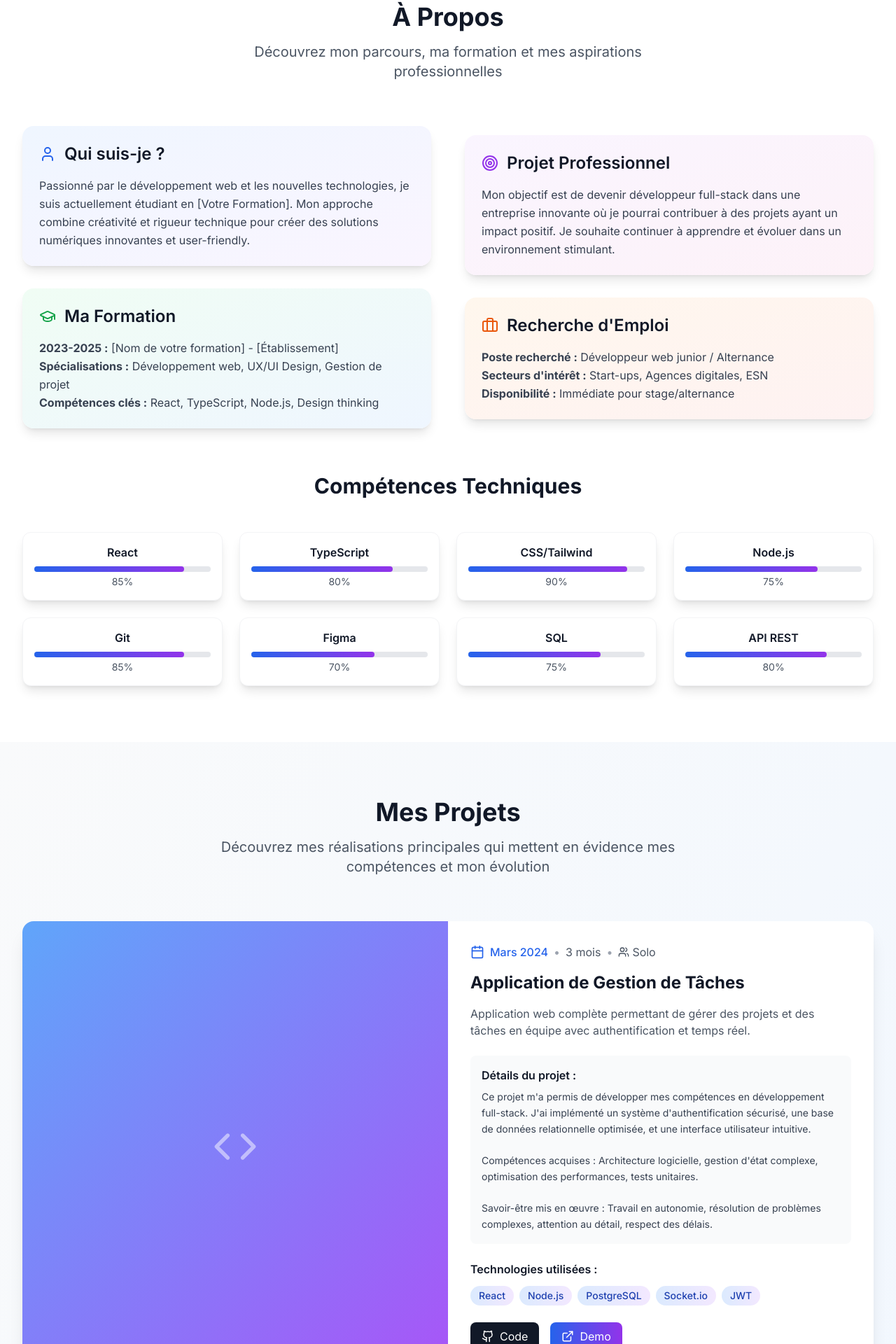
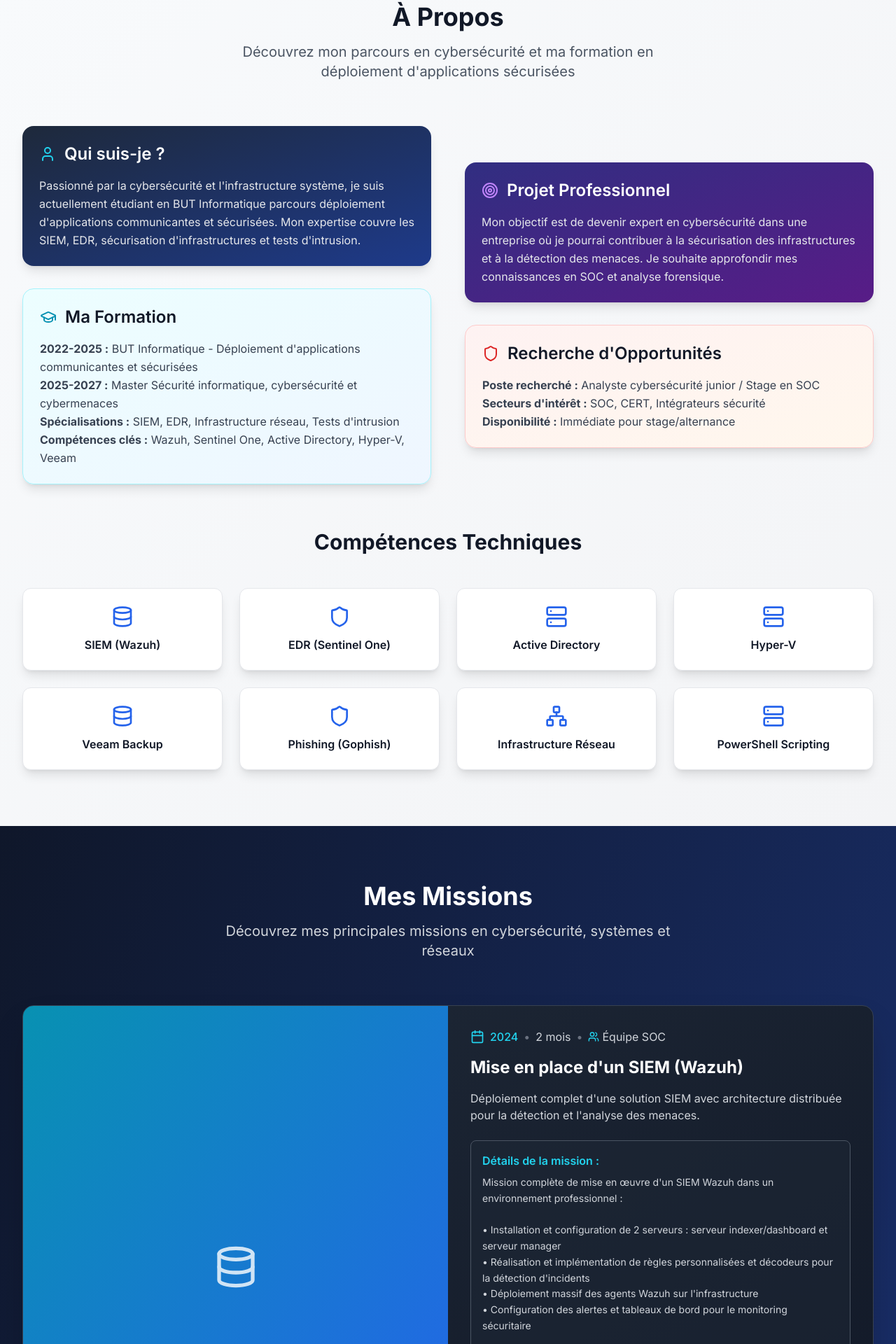
Before and after one commit to TheoBUT/POrtfolio, a React (Vite) app: page / in a window 1280 px wide. Shown: the part 876-2796 px from the top of the page at 70% size. Built offline with nearby package versions, Linux system fonts and the light colour scheme.

Commit message:
Refactor: Update portfolio content and design
Update the portfolio to focus on cybersecurity and network-related missions. Remove the "Mes Coordonnées" section and skill bars.

```diff
--- a/src/components/About.tsx
+++ b/src/components/About.tsx
@@ -1,95 +1,90 @@
 
-import { GraduationCap, Target, User, Briefcase } from "lucide-react";
+import { GraduationCap, Target, User, Shield, Server, Network, Database } from "lucide-react";
 
 export const About = () => {
   return (
-    <section id="a-propos" className="py-20 bg-white">
+    <section id="a-propos" className="py-20 bg-gradient-to-br from-slate-50 to-gray-100">
       <div className="max-w-7xl mx-auto px-4 sm:px-6 lg:px-8">
         <div className="text-center mb-16">
           <h2 className="text-4xl font-bold text-gray-900 mb-4">À Propos</h2>
           <p className="text-xl text-gray-600 max-w-2xl mx-auto">
-            Découvrez mon parcours, ma formation et mes aspirations professionnelles
+            Découvrez mon parcours en cybersécurité et ma formation en déploiement d'applications sécurisées
           </p>
         </div>
 
         <div className="grid md:grid-cols-2 gap-12 items-center">
           <div className="space-y-8">
-            <div className="bg-gradient-to-br from-blue-50 to-purple-50 p-6 rounded-2xl shadow-lg">
+            <div className="bg-gradient-to-br from-slate-800 to-blue-900 p-6 rounded-2xl shadow-lg text-white">
               <div className="flex items-center mb-4">
-                <User className="text-blue-600 mr-3" size={24} />
-                <h3 className="text-2xl font-semibold text-gray-900">Qui suis-je ?</h3>
+                <User className="text-cyan-400 mr-3" size={24} />
+                <h3 className="text-2xl font-semibold">Qui suis-je ?</h3>
               </div>
-              <p className="text-gray-700 leading-relaxed">
-                Passionné par le développement web et les nouvelles technologies, je suis actuellement
-                étudiant en [Votre Formation]. Mon approche combine créativité et rigueur technique
-                pour créer des solutions numériques innovantes et user-friendly.
+              <p className="text-gray-200 leading-relaxed">
+                Passionné par la cybersécurité et l'infrastructure système, je suis actuellement
+                étudiant en BUT Informatique parcours déploiement d'applications communicantes et sécurisées.
+                Mon expertise couvre les SIEM, EDR, sécurisation d'infrastructures et tests d'intrusion.
               </p>
             </div>
 
-            <div className="bg-gradient-to-br from-green-50 to-blue-50 p-6 rounded-2xl shadow-lg">
+            <div className="bg-gradient-to-br from-cyan-50 to-blue-50 p-6 rounded-2xl shadow-lg border border-cyan-200">
               <div className="flex items-center mb-4">
-                <GraduationCap className="text-green-600 mr-3" size={24} />
+                <GraduationCap className="text-cyan-600 mr-3" size={24} />
                 <h3 className="text-2xl font-semibold text-gray-900">Ma Formation</h3>
               </div>
               <p className="text-gray-700 leading-relaxed">
-                <strong>2023-2025 :</strong> [Nom de votre formation] - [Établissement]<br />
-                <strong>Spécialisations :</strong> Développement web, UX/UI Design, Gestion de projet<br />
-                <strong>Compétences clés :</strong> React, TypeScript, Node.js, Design thinking
+                <strong>2022-2025 :</strong> BUT Informatique - Déploiement d'applications communicantes et sécurisées<br />
+                <strong>2025-2027 :</strong> Master Sécurité informatique, cybersécurité et cybermenaces<br />
+                <strong>Spécialisations :</strong> SIEM, EDR, Infrastructure réseau, Tests d'intrusion<br />
+                <strong>Compétences clés :</strong> Wazuh, Sentinel One, Active Directory, Hyper-V, Veeam
               </p>
             </div>
           </div>
 
           <div className="space-y-8">
-            <div className="bg-gradient-to-br from-purple-50 to-pink-50 p-6 rounded-2xl shadow-lg">
+            <div className="bg-gradient-to-br from-indigo-900 to-purple-900 p-6 rounded-2xl shadow-lg text-white">
               <div className="flex items-center mb-4">
-                <Target className="text-purple-600 mr-3" size={24} />
-                <h3 className="text-2xl font-semibold text-gray-900">Projet Professionnel</h3>
+                <Target className="text-purple-400 mr-3" size={24} />
+                <h3 className="text-2xl font-semibold">Projet Professionnel</h3>
               </div>
-              <p className="text-gray-700 leading-relaxed">
-                Mon objectif est de devenir développeur full-stack dans une entreprise innovante
-                où je pourrai contribuer à des projets ayant un impact positif. Je souhaite
-                continuer à apprendre et évoluer dans un environnement stimulant.
+              <p className="text-gray-200 leading-relaxed">
+                Mon objectif est de devenir expert en cybersécurité dans une entreprise où je pourrai
+                contribuer à la sécurisation des infrastructures et à la détection des menaces.
+                Je souhaite approfondir mes connaissances en SOC et analyse forensique.
               </p>
             </div>
 
-            <div className="bg-gradient-to-br from-orange-50 to-red-50 p-6 rounded-2xl shadow-lg">
+            <div className="bg-gradient-to-br from-red-50 to-orange-50 p-6 rounded-2xl shadow-lg border border-red-200">
               <div className="flex items-center mb-4">
-                <Briefcase className="text-orange-600 mr-3" size={24} />
-                <h3 className="text-2xl font-semibold text-gray-900">Recherche d'Emploi</h3>
+                <Shield className="text-red-600 mr-3" size={24} />
+                <h3 className="text-2xl font-semibold text-gray-900">Recherche d'Opportunités</h3>
               </div>
               <p className="text-gray-700 leading-relaxed">
-                <strong>Poste recherché :</strong> Développeur web junior / Alternance<br />
-                <strong>Secteurs d'intérêt :</strong> Start-ups, Agences digitales, ESN<br />
+                <strong>Poste recherché :</strong> Analyste cybersécurité junior / Stage en SOC<br />
+                <strong>Secteurs d'intérêt :</strong> SOC, CERT, Intégrateurs sécurité<br />
                 <strong>Disponibilité :</strong> Immédiate pour stage/alternance
               </p>
             </div>
           </div>
         </div>
 
-        {/* Skills Section */}
+        {/* Skills Section - Sans barres de progression */}
         <div className="mt-16">
           <h3 className="text-3xl font-bold text-center text-gray-900 mb-12">Compétences Techniques</h3>
           <div className="grid grid-cols-2 md:grid-cols-4 gap-6">
             {[
-              { name: "React", level: 85 },
-              { name: "TypeScript", level: 80 },
-              { name: "CSS/Tailwind", level: 90 },
-              { name: "Node.js", level: 75 },
-              { name: "Git", level: 85 },
-              { name: "Figma", level: 70 },
-              { name: "SQL", level: 75 },
-              { name: "API REST", level: 80 }
+              { name: "SIEM (Wazuh)", icon: Database },
+              { name: "EDR (Sentinel One)", icon: Shield },
+              { name: "Active Directory", icon: Server },
+              { name: "Hyper-V", icon: Server },
+              { name: "Veeam Backup", icon: Database },
+              { name: "Phishing (Gophish)", icon: Shield },
+              { name: "Infrastructure Réseau", icon: Network },
+              { name: "PowerShell Scripting", icon: Server }
             ].map((skill) => (
-              <div key={skill.name} className="bg-white p-4 rounded-xl shadow-lg border border-gray-100">
+              <div key={skill.name} className="bg-white p-6 rounded-xl shadow-lg border border-gray-200 hover:shadow-xl transition-shadow duration-300">
                 <div className="text-center">
-                  <h4 className="font-semibold text-gray-900 mb-2">{skill.name}</h4>
-                  <div className="w-full bg-gray-200 rounded-full h-2">
-                    <div
-                      className="bg-gradient-to-r from-blue-600 to-purple-600 h-2 rounded-full transition-all duration-1000"
-                      style={{ width: `${skill.level}%` }}
-                    ></div>
-                  </div>
-                  <span className="text-sm text-gray-600 mt-1 block">{skill.level}%</span>
+                  <skill.icon className="mx-auto mb-3 text-blue-600" size={32} />
+                  <h4 className="font-semibold text-gray-900">{skill.name}</h4>
                 </div>
               </div>
             ))}
--- a/src/components/Projects.tsx
+++ b/src/components/Projects.tsx
@@ -1,145 +1,168 @@
 
-import { ExternalLink, Github, Calendar, Code, Users } from "lucide-react";
+import { ExternalLink, Github, Calendar, Shield, Server, Network, Database, Users } from "lucide-react";
 
 export const Projects = () => {
-  const projects = [
+  const missions = [
     {
       id: 1,
-      title: "Application de Gestion de Tâches",
-      description: "Application web complète permettant de gérer des projets et des tâches en équipe avec authentification et temps réel.",
-      longDescription: `Ce projet m'a permis de développer mes compétences en développement full-stack. J'ai implémenté un système d'authentification sécurisé, une base de données relationnelle optimisée, et une interface utilisateur intuitive.
+      title: "Mise en place d'un SIEM (Wazuh)",
+      description: "Déploiement complet d'une solution SIEM avec architecture distribuée pour la détection et l'analyse des menaces.",
+      longDescription: `Mission complète de mise en œuvre d'un SIEM Wazuh dans un environnement professionnel :
 
-      Compétences acquises : Architecture logicielle, gestion d'état complexe, optimisation des performances, tests unitaires.
+• Installation et configuration de 2 serveurs : serveur indexer/dashboard et serveur manager
+• Réalisation et implémentation de règles personnalisées et décodeurs pour la détection d'incidents
+• Déploiement massif des agents Wazuh sur l'infrastructure
+• Configuration des alertes et tableaux de bord pour le monitoring sécuritaire
 
-      Savoir-être mis en œuvre : Travail en autonomie, résolution de problèmes complexes, attention au détail, respect des délais.`,
-      technologies: ["React", "Node.js", "PostgreSQL", "Socket.io", "JWT"],
+Compétences acquises : Architecture SIEM, analyse de logs, détection d'intrusion, gestion des incidents
+Savoir-être : Rigueur dans la configuration, documentation technique, travail en équipe SOC`,
+      technologies: ["Wazuh", "Elasticsearch", "Linux", "Docker", "JSON"],
       image: "/placeholder.svg",
-      githubUrl: "https://github.com",
-      liveUrl: "https://demo.com",
-      date: "Mars 2024",
-      duration: "3 mois",
-      team: "Solo"
+      githubUrl: "#",
+      liveUrl: "#",
+      date: "2024",
+      duration: "2 mois",
+      team: "Équipe SOC",
+      icon: Database
     },
     {
       id: 2,
-      title: "E-commerce Responsive",
-      description: "Site e-commerce complet avec panier, paiement en ligne et administration. Design moderne et entièrement responsive.",
-      longDescription: `Projet de création d'une boutique en ligne complète incluant la gestion des produits, des commandes et des utilisateurs. J'ai mis l'accent sur l'expérience utilisateur et la sécurité des transactions.
+      title: "Sécurisation complète d'infrastructure réseau",
+      description: "Projet de sécurisation globale incluant hyperviseurs, Active Directory, EDR et sauvegarde avec restauration complète.",
+      longDescription: `Projet majeur de sécurisation d'infrastructure critique :
 
-      Compétences acquises : Intégration d'APIs de paiement, optimisation SEO, gestion des médias, sécurisation des données.
+• Sécurisation de serveurs Active Directory avec audit PingCastle
+• Réinstallation complète de 3 hyperviseurs (2 HP avec ILO, 1 DELL avec iDRAC)
+• Configuration RAID 1 pour système et RAID 6 pour données
+• Mise en place de la réplication Hyper-V entre hyperviseurs
+• Restauration des VM avec Veeam Backup & Replication
+• Déploiement EDR Sentinel One via GPO avec scripts PowerShell
+• Création de scripts de force de changement de mots de passe
+• Installation d'un nouveau NAS pour sauvegarde des serveurs restaurés
 
-      Savoir-être mis en œuvre : Sens du service client, adaptabilité, communication avec les parties prenantes.`,
-      technologies: ["Vue.js", "Express", "Stripe", "MongoDB", "AWS"],
+Compétences acquises : Virtualisation, sauvegarde/restauration, sécurité AD, déploiement EDR
+Savoir-être : Gestion de projet, planification des maintenances, documentation détaillée`,
+      technologies: ["Hyper-V", "Active Directory", "Sentinel One", "Veeam", "PowerShell", "RAID", "iLO/iDRAC"],
       image: "/placeholder.svg",
-      githubUrl: "https://github.com",
-      liveUrl: "https://demo.com",
-      date: "Janvier 2024",
-      duration: "4 mois",
-      team: "3 personnes"
+      githubUrl: "#",
+      liveUrl: "#",
+      date: "2024",
+      duration: "3 mois",
+      team: "Équipe Infrastructure",
+      icon: Server
     },
     {
       id: 3,
-      title: "Dashboard Analytics",
-      description: "Interface d'administration avec graphiques interactifs et visualisation de données en temps réel.",
-      longDescription: `Développement d'un tableau de bord administrateur permettant la visualisation et l'analyse de données complexes. Le projet comprenait des graphiques interactifs, des filtres avancés et des exports de données.
+      title: "Campagne de phishing avec Gophish",
+      description: "Organisation et réalisation d'une campagne de sensibilisation à la sécurité par tests de phishing sur les collaborateurs.",
+      longDescription: `Campagne de sensibilisation à la cybersécurité :
 
-      Compétences acquises : Visualisation de données, optimisation des requêtes, design UX/UI, responsive design.
+• Configuration et déploiement de la plateforme Gophish
+• Création de templates d'emails de phishing réalistes
+• Ciblage et segmentation des collaborateurs
+• Analyse des résultats et taux de réussite
+• Élaboration de recommandations de sensibilisation
+• Rapport détaillé avec métriques et plan d'amélioration
 
-      Savoir-être mis en œuvre : Esprit analytique, collaboration en équipe, présentation de résultats.`,
-      technologies: ["React", "D3.js", "Python", "FastAPI", "Redis"],
+Compétences acquises : Social engineering, analyse comportementale, sensibilisation sécurité
+Savoir-être : Communication pédagogique, éthique professionnelle, présentation de résultats`,
+      technologies: ["Gophish", "Social Engineering", "Email Security", "Reporting"],
       image: "/placeholder.svg",
-      githubUrl: "https://github.com",
-      liveUrl: "https://demo.com",
-      date: "Novembre 2023",
-      duration: "2 mois",
-      team: "2 personnes"
+      githubUrl: "#",
+      liveUrl: "#",
+      date: "2024",
+      duration: "1 mois",
+      team: "Équipe Sécurité",
+      icon: Shield
+    },
+    {
+      id: 4,
+      title: "Participation au projet SDWAN",
+      description: "Contribution à la mise à jour de l'infrastructure réseau dans le cadre d'un projet de modernisation SDWAN.",
+      longDescription: `Participation active au projet de modernisation réseau :
+
+• Analyse de l'infrastructure réseau existante
+• Participation à la planification de la migration SDWAN
+• Configuration et tests des équipements réseau
+• Documentation des procédures de migration
+• Support technique durant la phase de déploiement
+• Validation des performances post-migration
+
+Compétences acquises : Technologies SDWAN, architecture réseau, gestion de projet réseau
+Savoir-être : Travail en équipe projet, adaptabilité, esprit d'analyse`,
+      technologies: ["SDWAN", "Cisco", "Routing", "Network Security", "VPN"],
+      image: "/placeholder.svg",
+      githubUrl: "#",
+      liveUrl: "#",
+      date: "2024",
+      duration: "6 mois",
+      team: "Équipe Réseau",
+      icon: Network
     }
   ];
 
   return (
-    <section id="projets" className="py-20 bg-gradient-to-br from-gray-50 to-blue-50">
+    <section id="projets" className="py-20 bg-gradient-to-br from-slate-900 to-blue-900">
       <div className="max-w-7xl mx-auto px-4 sm:px-6 lg:px-8">
         <div className="text-center mb-16">
-          <h2 className="text-4xl font-bold text-gray-900 mb-4">Mes Projets</h2>
-          <p className="text-xl text-gray-600 max-w-2xl mx-auto">
-            Découvrez mes réalisations principales qui mettent en évidence mes compétences et mon évolution
+          <h2 className="text-4xl font-bold text-white mb-4">Mes Missions</h2>
+          <p className="text-xl text-gray-300 max-w-2xl mx-auto">
+            Découvrez mes principales missions en cybersécurité, systèmes et réseaux
           </p>
         </div>
 
         <div className="space-y-12">
-          {projects.map((project, index) => (
+          {missions.map((mission, index) => (
             <div
-              key={project.id}
-              className={`bg-white rounded-2xl shadow-xl overflow-hidden transform hover:scale-[1.02] transition-all duration-300 ${
+              key={mission.id}
+              className={`bg-gradient-to-br from-gray-800 to-gray-900 rounded-2xl shadow-2xl overflow-hidden transform hover:scale-[1.02] transition-all duration-300 border border-gray-700 ${
                 index % 2 === 1 ? "lg:flex-row-reverse" : ""
               }`}
             >
               <div className={`lg:flex ${index % 2 === 1 ? "lg:flex-row-reverse" : ""}`}>
-                {/* Image */}
+                {/* Icon/Image */}
                 <div className="lg:w-1/2">
-                  <div className="h-64 lg:h-full bg-gradient-to-br from-blue-400 to-purple-500 flex items-center justify-center">
-                    <Code size={64} className="text-white opacity-50" />
+                  <div className="h-64 lg:h-full bg-gradient-to-br from-cyan-600 to-blue-600 flex items-center justify-center">
+                    <mission.icon size={64} className="text-white opacity-80" />
                   </div>
                 </div>
 
                 {/* Content */}
-                <div className="lg:w-1/2 p-8">
-                  <div className="flex items-center mb-4">
-                    <Calendar size={20} className="text-blue-600 mr-2" />
-                    <span className="text-blue-600 font-medium">{project.date}</span>
-                    <span className="mx-2 text-gray-400">•</span>
-                    <span className="text-gray-600">{project.duration}</span>
-                    <span className="mx-2 text-gray-400">•</span>
-                    <Users size={16} className="text-gray-600 mr-1" />
-                    <span className="text-gray-600">{project.team}</span>
+                <div className="lg:w-1/2 p-8 text-white">
+                  <div className="flex items-center mb-4 text-cyan-400">
+                    <Calendar size={20} className="mr-2" />
+                    <span className="font-medium">{mission.date}</span>
+                    <span className="mx-2 text-gray-500">•</span>
+                    <span className="text-gray-300">{mission.duration}</span>
+                    <span className="mx-2 text-gray-500">•</span>
+                    <Users size={16} className="mr-1" />
+                    <span className="text-gray-300">{mission.team}</span>
                   </div>
 
-                  <h3 className="text-2xl font-bold text-gray-900 mb-4">{project.title}</h3>
-                  <p className="text-gray-600 mb-6">{project.description}</p>
+                  <h3 className="text-2xl font-bold text-white mb-4">{mission.title}</h3>
+                  <p className="text-gray-300 mb-6">{mission.description}</p>
 
                   {/* Detailed Description */}
-                  <div className="bg-gray-50 p-4 rounded-lg mb-6">
-                    <h4 className="font-semibold text-gray-900 mb-2">Détails du projet :</h4>
-                    <p className="text-gray-700 text-sm leading-relaxed whitespace-pre-line">
-                      {project.longDescription}
+                  <div className="bg-gray-800/50 p-4 rounded-lg mb-6 border border-gray-600">
+                    <h4 className="font-semibold text-cyan-400 mb-2">Détails de la mission :</h4>
+                    <p className="text-gray-300 text-sm leading-relaxed whitespace-pre-line">
+                      {mission.longDescription}
                     </p>
                   </div>
 
                   {/* Technologies */}
                   <div className="mb-6">
-                    <h4 className="font-semibold text-gray-900 mb-3">Technologies utilisées :</h4>
+                    <h4 className="font-semibold text-cyan-400 mb-3">Technologies utilisées :</h4>
                     <div className="flex flex-wrap gap-2">
-                      {project.technologies.map((tech) => (
+                      {mission.technologies.map((tech) => (
                         <span
                           key={tech}
-                          className="px-3 py-1 bg-gradient-to-r from-blue-100 to-purple-100 text-blue-800 rounded-full text-sm font-medium"
+                          className="px-3 py-1 bg-gradient-to-r from-cyan-600 to-blue-600 text-white rounded-full text-sm font-medium border border-cyan-400/30"
                         >
                           {tech}
                         </span>
                       ))}
                     </div>
-                  </div>
-
-                  {/* Links */}
-                  <div className="flex space-x-4">
-                    <a
-                      href={project.githubUrl}
-                      target="_blank"
-                      rel="noopener noreferrer"
-                      className="flex items-center px-4 py-2 bg-gray-900 text-white rounded-lg hover:bg-gray-800 transition-colors duration-200"
-                    >
-                      <Github size={18} className="mr-2" />
-                      Code
-                    </a>
-                    <a
-                      href={project.liveUrl}
-                      target="_blank"
-                      rel="noopener noreferrer"
-                      className="flex items-center px-4 py-2 bg-gradient-to-r from-blue-600 to-purple-600 text-white rounded-lg hover:from-blue-700 hover:to-purple-700 transition-all duration-200"
-                    >
-                      <ExternalLink size={18} className="mr-2" />
-                      Demo
-                    </a>
                   </div>
                 </div>
               </div>
--- a/src/pages/Index.tsx
+++ b/src/pages/Index.tsx
@@ -8,7 +8,7 @@ import { Footer } from "@/components/Footer";
 
 const Index = () => {
   return (
-    <div className="min-h-screen bg-gradient-to-br from-slate-50 to-blue-50">
+    <div className="min-h-screen bg-gradient-to-br from-slate-900 to-blue-900">
       <Navigation />
       <Hero />
       <About />
```
Also changed, not shown: index.html (+4 -4 lines), src/components/Contact.tsx (+21 -47 lines), src/components/Hero.tsx (+28 -14 lines).
